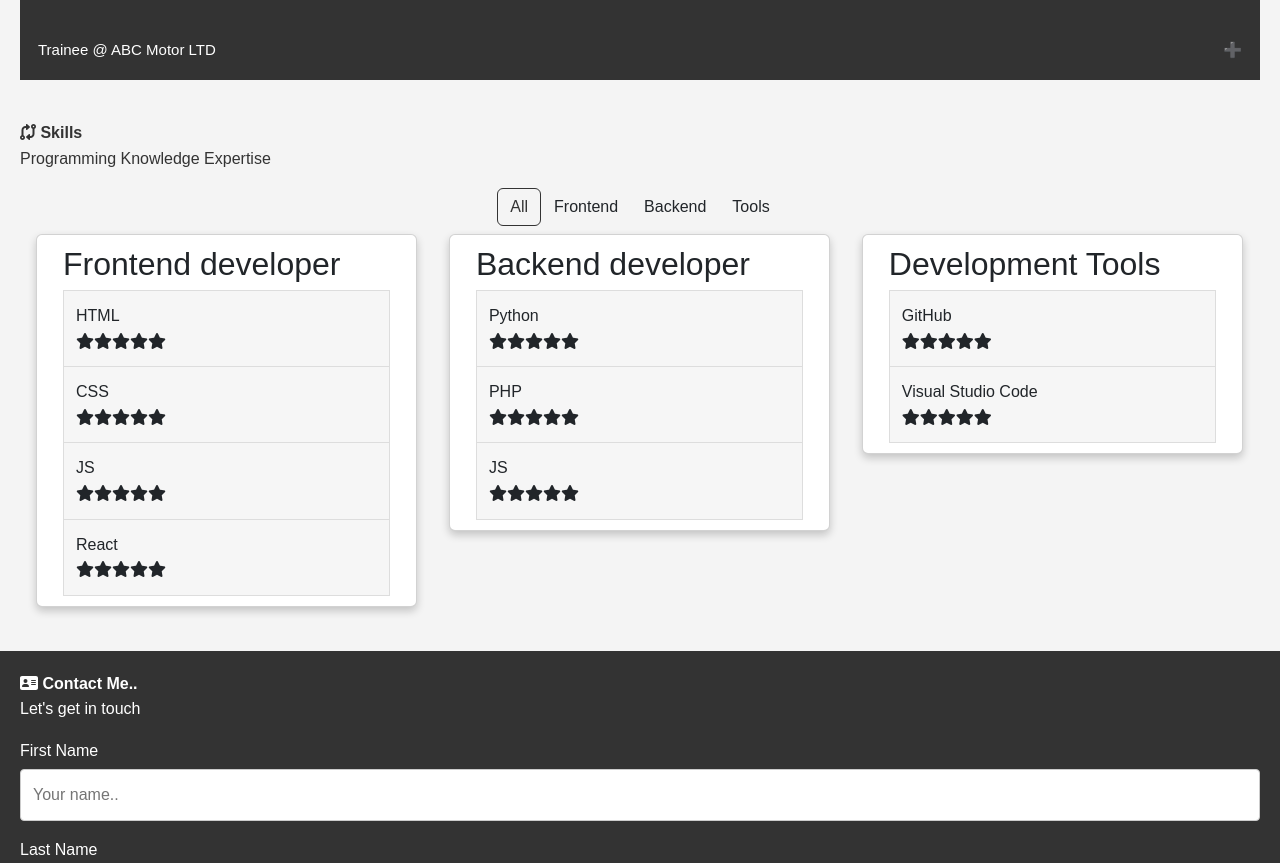
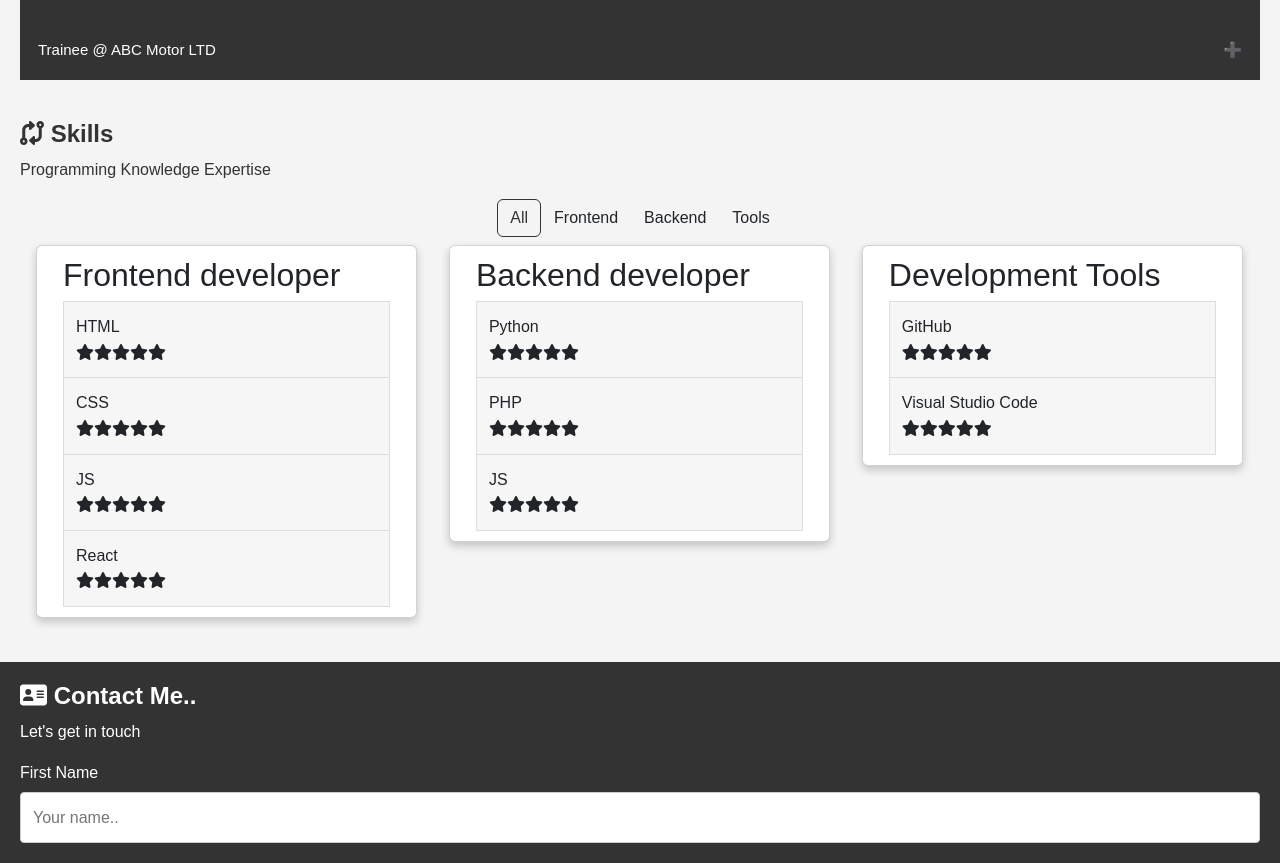
Before and after one commit to Allynesta/cv-tsx, a React (Vite) app: page / in a window 1280 px wide. Shown: the part 546-1409 px from the top of the page. Built offline with nearby package versions, Linux system fonts and the light colour scheme.

Commit message:
improve experience interface and text on overall page

```diff
--- a/src/component/Contact.tsx
+++ b/src/component/Contact.tsx
@@ -6,8 +6,10 @@ const Contact = () => {
 	return (
 		<>
 			<div className="contact-section" id="contact-section">
-				<FontAwesomeIcon icon={faAddressCard} />
-				<b> Contact Me..</b>
+				<h4>
+					<FontAwesomeIcon icon={faAddressCard} />
+					<b> Contact Me..</b>
+				</h4>
 				<p>Let's get in touch </p>
 				<form action="/action_page.php">
 					<label htmlFor="fname">First Name</label>
--- a/src/component/Experience.tsx
+++ b/src/component/Experience.tsx
@@ -24,7 +24,7 @@ const Experience = () => {
 				<b> Working Experience</b>
 			</h4>
 			<button
-				className="accordion"
+				className={`accordion ${expandedPanel === 0 ? "active" : ""}`}
 				onClick={() => togglePanel(0)}
 				aria-expanded={expandedPanel === 0}
 			>
@@ -35,7 +35,7 @@ const Experience = () => {
 				<p>Participate in project launching meeting</p>
 			</div>
 			<button
-				className="accordion"
+				className={`accordion ${expandedPanel === 1 ? "active" : ""}`}
 				onClick={() => togglePanel(1)}
 				aria-expanded={expandedPanel === 1}
 			>
@@ -50,7 +50,7 @@ const Experience = () => {
 				<p>Create and execute test suites/cases</p>
 			</div>
 			<button
-				className="accordion"
+				className={`accordion ${expandedPanel === 2 ? "active" : ""}`}
 				onClick={() => togglePanel(2)}
 				aria-expanded={expandedPanel === 2}
 			>
@@ -60,7 +60,7 @@ const Experience = () => {
 				<p>Maintenance of company website via WordPress</p>
 			</div>
 			<button
-				className="accordion"
+				className={`accordion ${expandedPanel === 3 ? "active" : ""}`}
 				onClick={() => togglePanel(3)}
 				aria-expanded={expandedPanel === 3}
 			>
--- a/src/component/Skill.tsx
+++ b/src/component/Skill.tsx
@@ -14,8 +14,10 @@ const Skill = () => {
 	return (
 		<>
 			<div className="skill-section" id="skill-section">
-				<FontAwesomeIcon icon={faCodeCompare} />
-				<b> Skills</b>
+				<h4>
+					<FontAwesomeIcon icon={faCodeCompare} />
+					<b> Skills</b>
+				</h4>
 				<p>Programming Knowledge Expertise</p>
 				<Breadcrumb setBreadcrumbStatus={setBreadcrumbStatus} />
 				<SkillCard activeBreadcrumb={activeBreadcrumb} />
--- a/src/styles/experience.css
+++ b/src/styles/experience.css
@@ -23,7 +23,7 @@
     margin-left: 5px;
   }
 
-  .active .accordion:after {
+  .accordion.active:after {
     content: "\2796"; /* Unicode character for "minus" sign (-) */
   }
 
```
